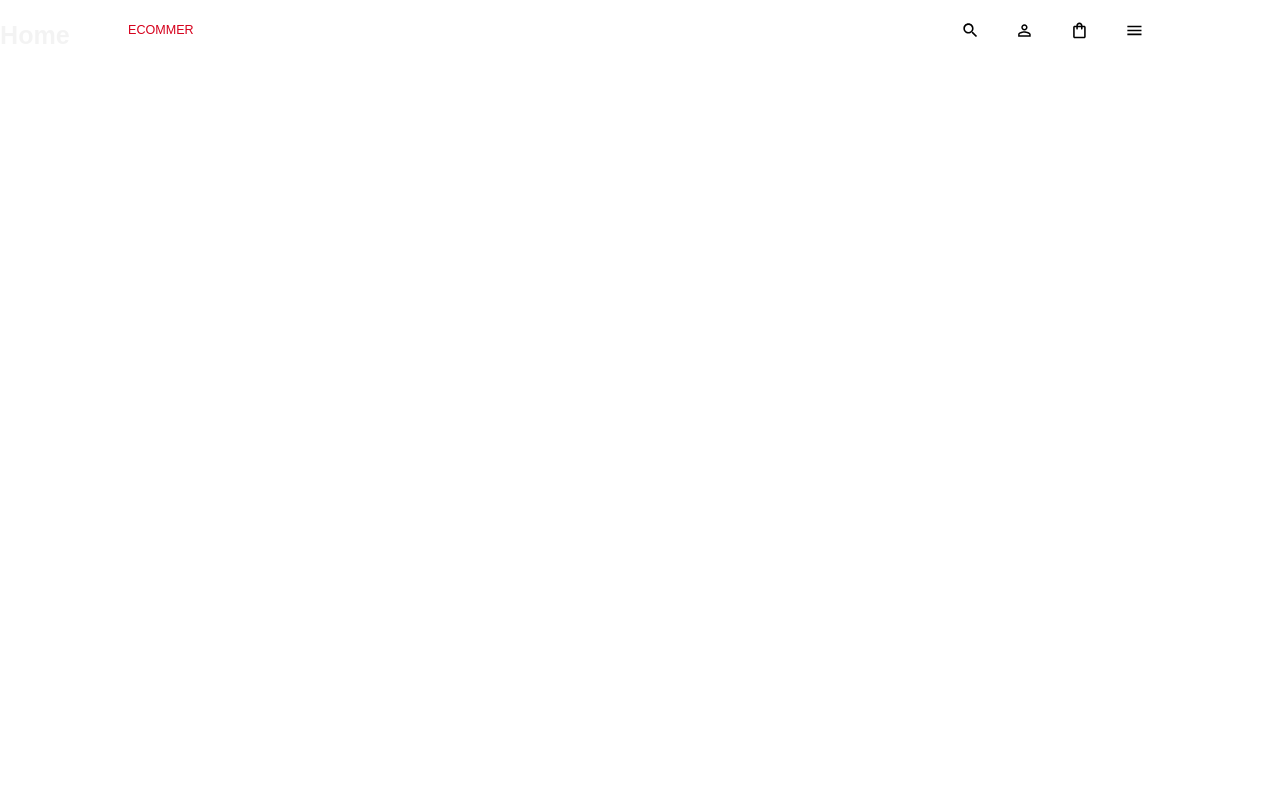
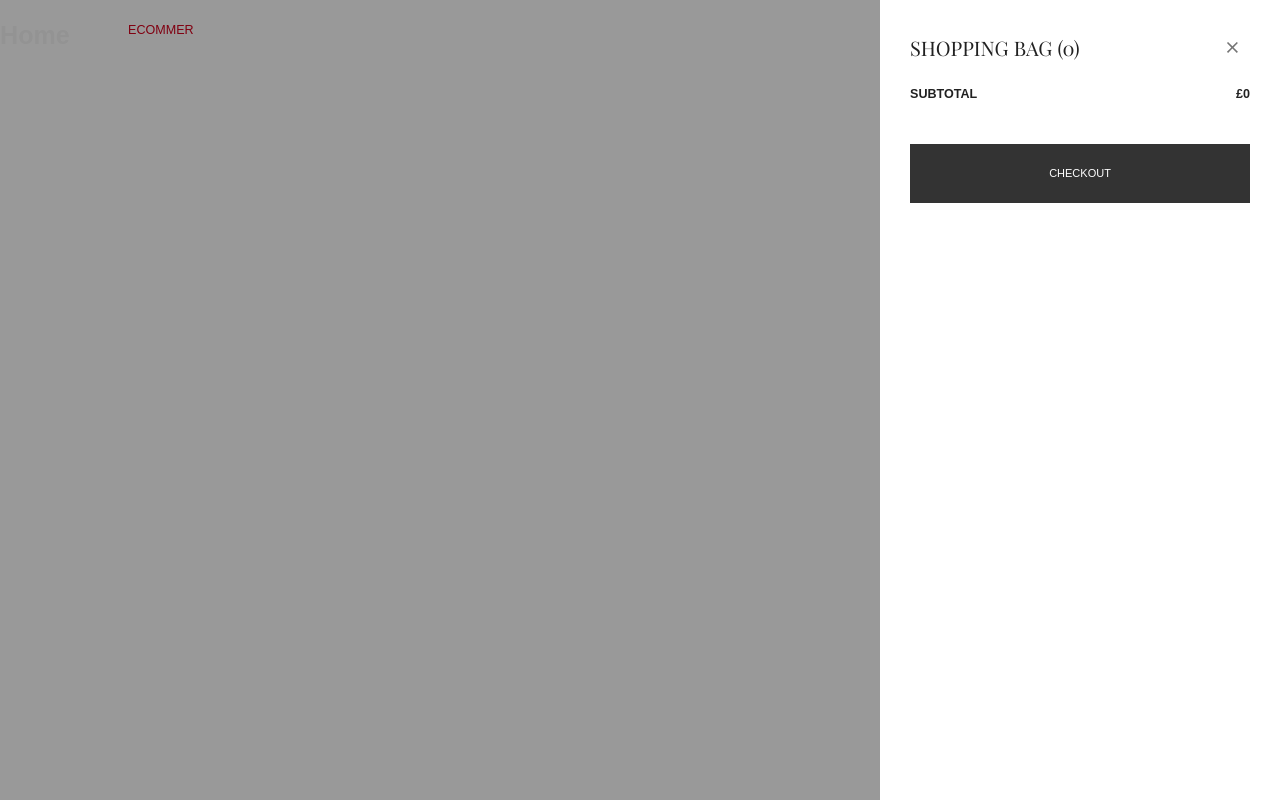
Before and after one commit to c0descrub/ecommerce, a React (Vite) app in the folder client/: page / in a window 1280 px wide. Both pictures are taken after a click on the button 1079 px from the left and 30 px from the top of the page. Built offline with nearby package versions, Linux system fonts and the light colour scheme; a web font is replaced by a local one.

Commit message:
created cart modal, created item component

```diff
--- a/client/src/App.jsx
+++ b/client/src/App.jsx
@@ -5,6 +5,7 @@ import ItemDetails from "./scenes/itemDetails/itemDetails";
 import Confirmation from "./scenes/checkout/Confirmation";
 import Home from "./scenes/home/Home";
 import Navbar from "./scenes/global/Navbar";
+import CartMenu from "./scenes/global/CartMenu";
 
 const ScrollToTop = () => {
   const { pathname } = useLocation();
@@ -28,6 +29,7 @@ function App() {
           <Route path="checkout" element={<Checkout />} />
           <Route path="checkout/success" element={<Confirmation />} />
         </Routes>
+        <CartMenu />
       </BrowserRouter>
     </div>
   );
--- a/client/src/scenes/global/CartMenu.jsx
+++ b/client/src/scenes/global/CartMenu.jsx
@@ -12,3 +12,146 @@ import {
   setIsCartOpen,
 } from "../../state";
 import { useNavigate } from "react-router-dom";
+
+const Flexbox = styled(Box)`
+  display: flex;
+  justify-content: space-between;
+  align-items: center;
+`;
+
+const CartMenu = () => {
+  const navigate = useNavigate();
+  const dispatch = useDispatch();
+  const cart = useSelector((state) => state.cart.cart);
+  const isCartOpen = useSelector((state) => state.cart.isCartOpen);
+
+  const totalPrice = cart.reduce((total, item) => {
+    return total + item.count * item.attributes.price;
+  }, 0);
+
+  return (
+    <Box //overlay
+      display={isCartOpen ? "block" : "none"}
+      backgroundColor="rgba(0,0,0,0.4)"
+      position="fixed"
+      zIndex={10}
+      width="100%"
+      height="100%"
+      left="0"
+      top="0"
+      overflow="auto"
+    >
+      <Box //Modal
+        position="fixed"
+        right="0"
+        bottom="0"
+        width="max(400px, 30%)"
+        height="100%"
+        backgroundColor="white"
+      >
+        <Box //Inside modal
+          padding="30px"
+          overflow="auto"
+          height="100%"
+        >
+          {/*HEADER*/}
+          <Flexbox mb="15px">
+            <Typography variant="h3">SHOPPING BAG ({cart.length})</Typography>
+            <IconButton onClick={() => dispatch(setIsCartOpen({}))}>
+              <CloseIcon />
+            </IconButton>
+          </Flexbox>
+
+          {/*CART LIST*/}
+          <Box>
+            {cart.map((item) => (
+              <Box key={`${item.attributes.name}-${item.id}`}>
+                <Flexbox p="15px 0">
+                  <Box flex="1 1 40%">
+                    <img
+                      alt={item?.name}
+                      width="123px"
+                      height="164px"
+                      src={`http://localhost:1337${item?.attributes?.image?.data?.attributes?.formats?.medium?.url}`}
+                    />
+                  </Box>
+                  <Box flex="1 1 60%">
+                    {/*ITEM NAME*/}
+                    <Flexbox mb="5px">
+                      <Typography fontWeight="bold">
+                        {item.attributes.name}
+                      </Typography>
+                      <IconButton
+                        onClick={() =>
+                          dispatch(removeFromCart({ id: item.id }))
+                        }
+                      >
+                        <CloseIcon />
+                      </IconButton>
+                    </Flexbox>
+                    <Typography>{item.attributes.shortDescription}</Typography>
+                    {/*AMOUNT*/}
+                    <Flexbox m="15px 0">
+                      <Box
+                        display="flex"
+                        alignItems="center"
+                        border={`1.5px solid ${shades.neutral[500]}`}
+                      >
+                        <IconButton
+                          onClick={() =>
+                            dispatch(decreaseCount({ id: item.id }))
+                          }
+                        >
+                          <RemoveIcon />
+                        </IconButton>
+                        <Typography>{item.count}</Typography>
+                        <IconButton
+                          onClick={() =>
+                            dispatch(increaseCount({ id: item.id }))
+                          }
+                        >
+                          <AddIcon />
+                        </IconButton>
+                      </Box>
+                      {/* PRICE */}
+                      <Typography fontWeight="bold">
+                        ${item.attributes.price}
+                      </Typography>
+                    </Flexbox>
+                  </Box>
+                </Flexbox>
+                <Divider />
+              </Box>
+            ))}
+          </Box>
+
+          {/* ACTIONS */}
+          <Box m="20px 0">
+            <Flexbox m="20px 0">
+              <Typography fontWeight="bold">SUBTOTAL</Typography>
+              <Typography fontWeight="bold">£{totalPrice}</Typography>
+            </Flexbox>
+            <Button
+              sx={{
+                backgroundColor: shades.primary[400],
+                color: "white",
+                borderRadius: 0,
+                minWidth: "100%",
+                padding: "20px 40px",
+                m: "20px 0",
+              }}
+              onClick={() => {
+                navigate("/checkout");
+                dispatch(setIsCartOpen({}));
+              }}
+            >
+              CHECKOUT
+            </Button>
+          </Box>
+        </Box>
+      </Box>
+    </Box>
+  );
+};
+
+export default CartMenu;
```
Also changed, not shown: client/src/components/Item.jsx (added, +94 -0 lines), client/src/scenes/home/MainCarousel.jsx (added, +61 -0 lines).
